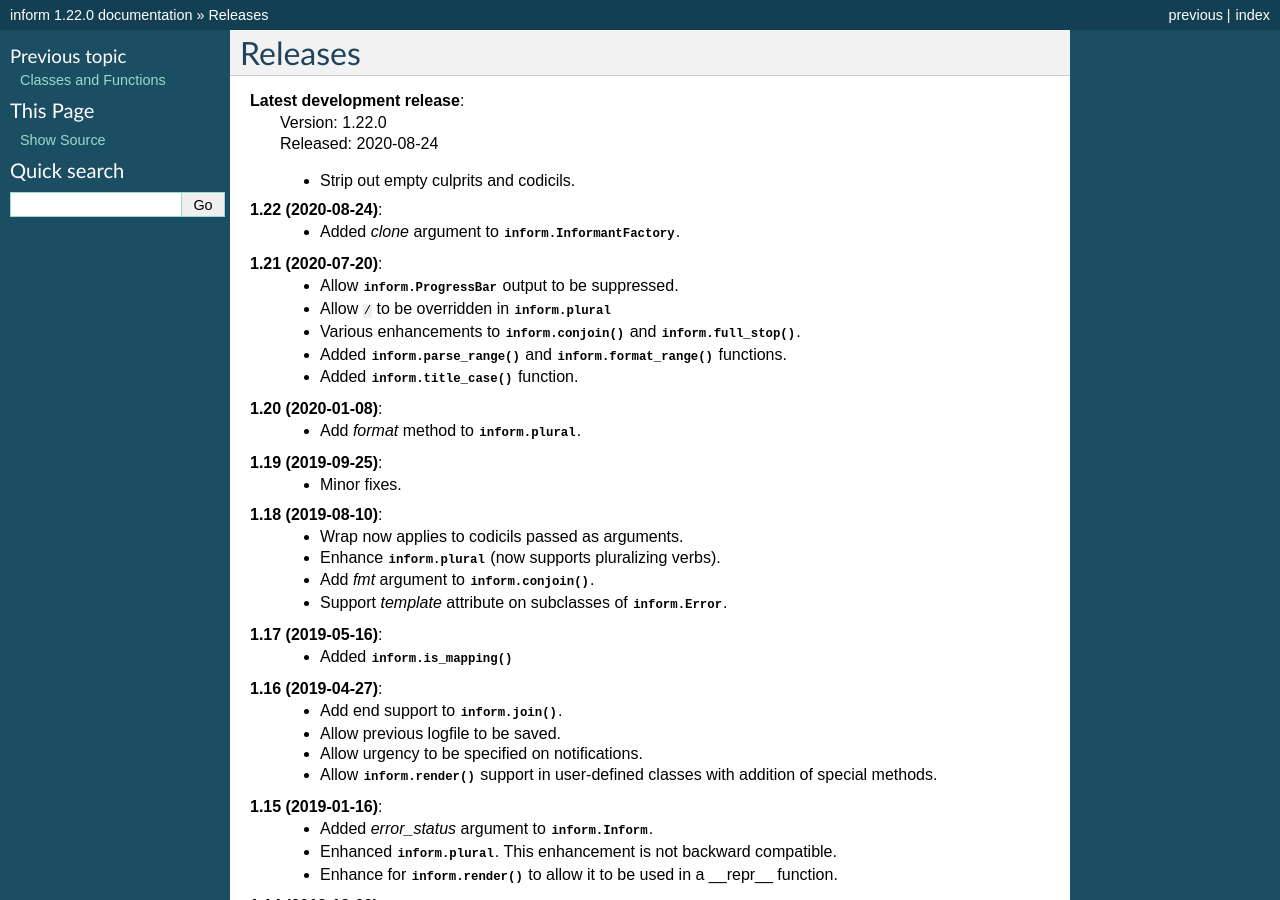
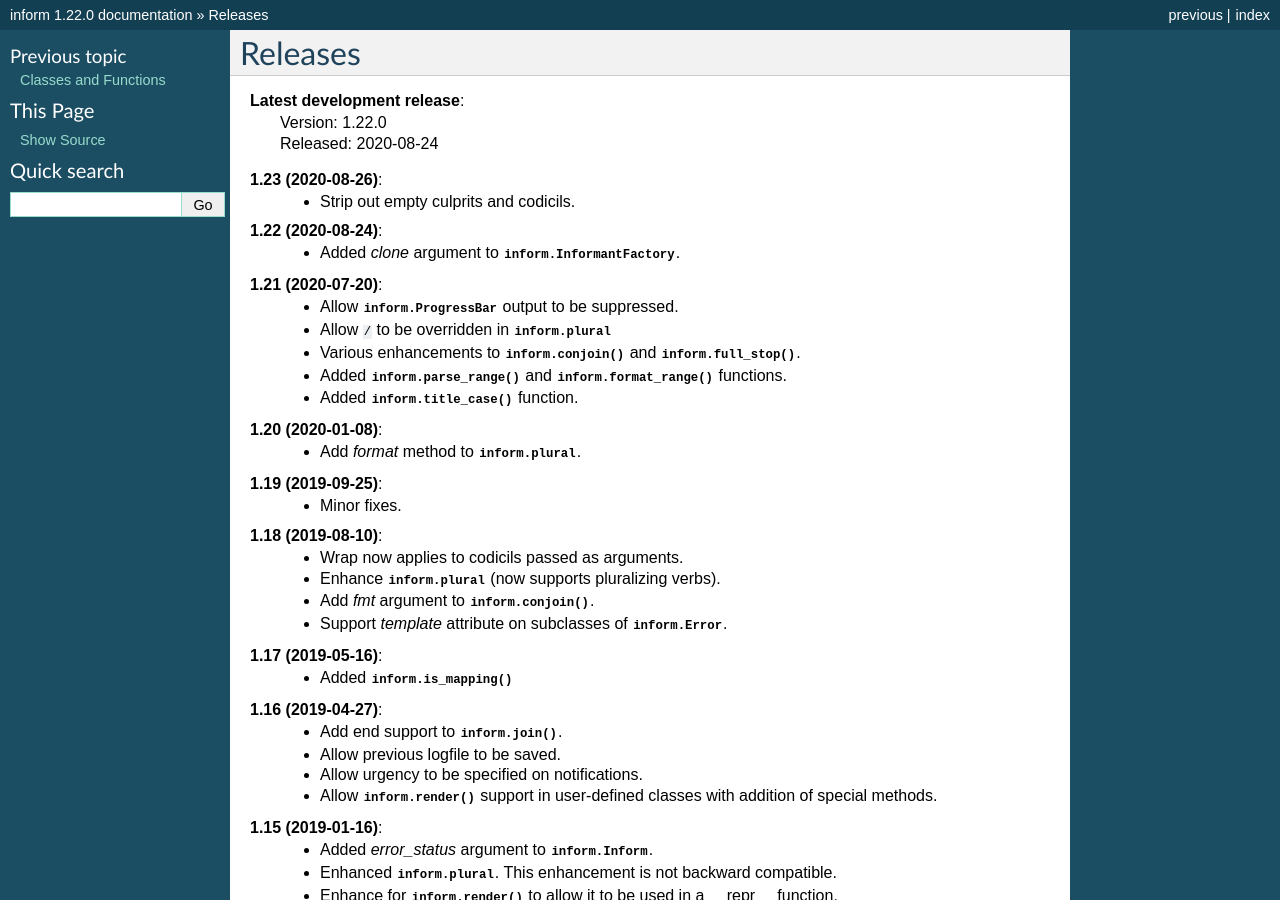
Before and after one commit to KenKundert/inform, a Sphinx documentation site: the page built from doc/releases.rst, in a window 1280 px wide and 900 px high. Built offline with Sphinx 7.4.7, drawn with Linux system fonts in a browser that asks for light colours.

Commit message:
Update release notes.

```diff
--- a/doc/releases.rst
+++ b/doc/releases.rst
@@ -5,6 +5,7 @@ Releases
     | Version: 1.22.0
     | Released: 2020-08-24
 
+**1.23 (2020-08-26)**:
     - Strip out empty culprits and codicils.
 
 **1.22 (2020-08-24)**:
```
